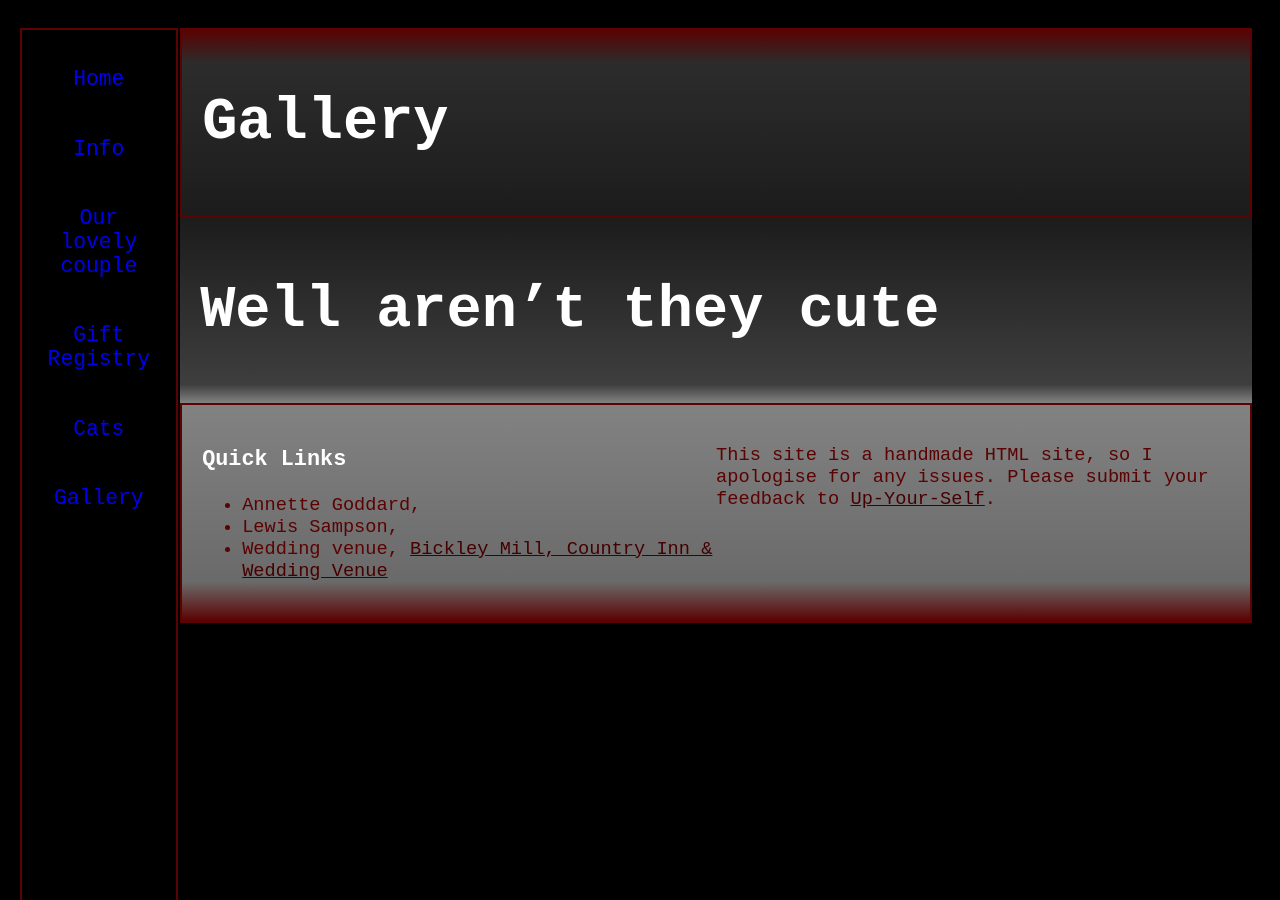
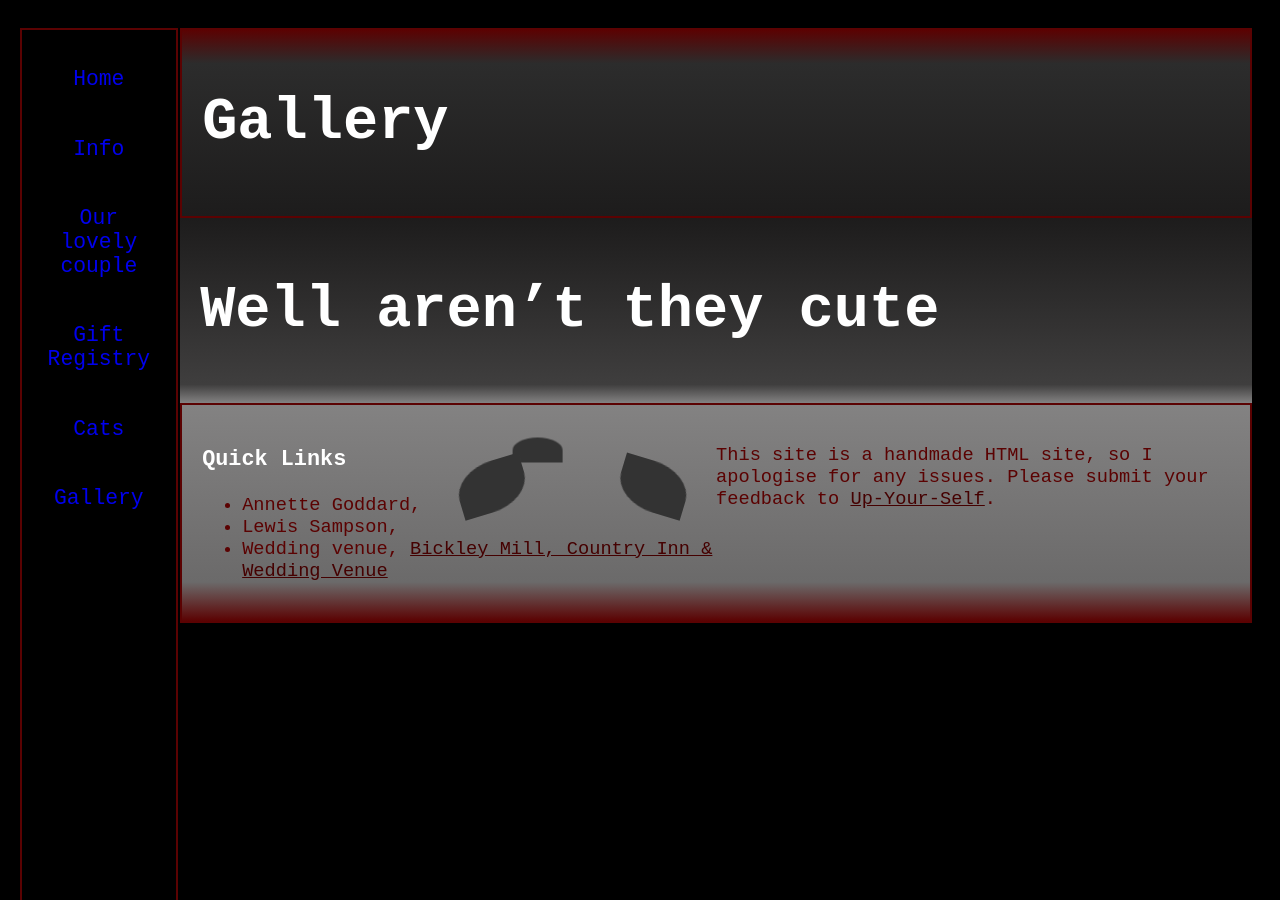
Before and after one commit to LewisSDAFNI/ALWedding2026, a Jekyll site: the page built from docs/pages/gallery.md, in a window 1280 px wide. Built offline with Jekyll 4.4.1, drawn with Linux system fonts in a browser that asks for light colours.

Commit message:
Other bats

```diff
--- a/docs/_layouts/video.html
+++ b/docs/_layouts/video.html
@@ -18,7 +18,7 @@
     <p>{{ page.description }}</p>
   </header>
 
-  <div class="bat" style="top: 20%; animation: fly1 12s linear infinite, flap 0.5s infinite ease-in-out;">
+  <!-- <div class="bat" style="top: 20%; animation: fly1 12s linear infinite, flap 0.5s infinite ease-in-out;">
     <svg viewBox="0 0 200 100" xmlns="http://www.w3.org/2000/svg">
       <g id="bat">
         <ellipse cx="100" cy="50" rx="10" ry="20" fill="black" />
@@ -46,9 +46,15 @@
         <path id="right-wing" d="M110,50 Q140,20 170,50 Q140,80 110,50" fill="black" />
       </g>
     </svg>
-  </div>
+  </div> -->
 
   <main class="gradient-background2">
+    <div class="bat-container">
+      <div class="bat">
+        <div class="wing left"></div>
+        <div class="wing right"></div>
+      </div>
+    </div>
     {{ content }}
     <!-- {% include image_gallery.html folder="/assets/images/algallery" %} -->
   </main>
--- a/docs/assets/css/gothic.css
+++ b/docs/assets/css/gothic.css
@@ -17,8 +17,89 @@
     padding: 20px 20px;
 }
 
+.bat-container {
+    /* Add this animation */
+    animation: fly 10s infinite linear;
+    /* This container can position the bat anywhere on the page */
+    position: absolute;
+    top: 50%;
+    left: 50%;
+    transform: translate(-50%, -50%);
+    /* Centers the bat */
+}
+
+.bat {
+    position: relative;
+    width: 50px;
+    height: 25px;
+    background-color: #333;
+    border-radius: 50% 50% 0 0;
+    z-index: 1;
+}
+
+.wing {
+    position: absolute;
+    top: 50%;
+    width: 70px;
+    height: 50px;
+    background-color: #333;
+    border-radius: 60% 0;
+    transform-origin: 100% 100%;
+    /* Pivot point for the flapping motion */
+    z-index: 0;
+    animation: flap 0.5s infinite alternate ease-in-out;
+}
+
+.wing.left {
+    left: -50px;
+    transform: rotate(20deg);
+    /* Initial position */
+}
+
+.wing.right {
+    right: -50px;
+    transform: rotate(-20deg) scaleX(-1);
+    /* Initial position, flipped horizontally */
+}
+
+/* Keyframe animation for the flapping motion */
+@keyframes flap {
+    0% {
+        transform: rotate(20deg) scaleX(1);
+    }
+
+    100% {
+        transform: rotate(-20deg) scaleX(1);
+    }
+}
+
+.wing.right {
+    animation: flap-right 0.5s infinite alternate ease-in-out;
+}
+
+@keyframes flap-right {
+    0% {
+        transform: rotate(-20deg) scaleX(-1);
+    }
+
+    100% {
+        transform: rotate(20deg) scaleX(-1);
+    }
+}
+
+@keyframes fly {
+    0% {
+        transform: translate(-50%, -50%) translateX(-100vw);
+    }
+
+    100% {
+        transform: translate(-50%, -50%) translateX(100vw);
+    }
+}
+
+
 /* bat */
-.bat {
+/* .bat {
     position: absolute;
     width: 100px;
     height: 50px;
@@ -89,7 +170,7 @@
     100% {
         transform: translate(100vw, 120px) scale(1);
     }
-}
+} */
 
 body {
     background-color: #000000;
@@ -195,9 +276,9 @@
     background-color: #fe0000;
 }
 
-.navbar a.ex2:hover .bat {
+/* .navbar a.ex2:hover .bat {
     opacity: 1;
-}
+} */
 
 /* Change the link and background color on hover */
 /* li a.ex2:hover {
```
